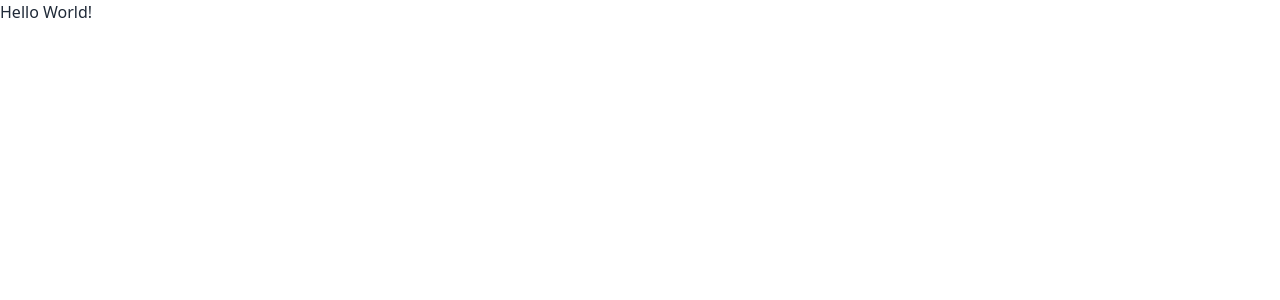
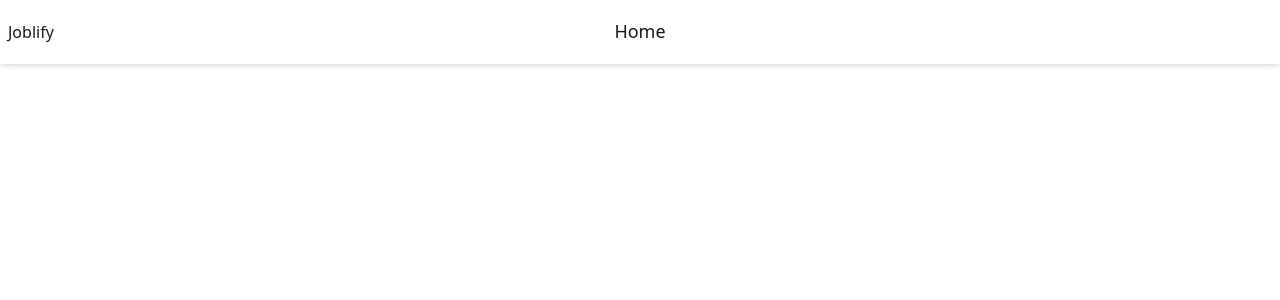
Before and after one commit to johnalmodovar/jobly-remake, a React (Vite) app: page / in a window 1280 px wide. Shown: the top 300 px of the page. Built offline with nearby package versions, Linux system fonts and the light colour scheme.

Commit message:
added Navbar

```diff
--- a/src/App.tsx
+++ b/src/App.tsx
@@ -1,9 +1,17 @@
+/** App.
+ *
+ * @description
+ * Main component for entire application. Holds all funcitonality.
+ */
+
 // import { useState } from 'react'
+
+import Navbar from "./components/Navbar";
 
 export default function App() {
   return (
     <>
-      <p>Hello World!</p>
+      <Navbar />
     </>
   );
 }
--- /dev/null
+++ b/src/components/Navbar/constants.ts
@@ -0,0 +1,6 @@
+export const links = [
+  {
+    href: "#",
+    label: "Home",
+  },
+];
--- /dev/null
+++ b/src/components/Navbar/index.tsx
@@ -0,0 +1,145 @@
+/** Navbar.
+ *
+ * @definition
+ * Navbar of entire application.
+ *
+ * Props:
+ * - logout: function that logs users out. (App)
+ *
+ * State:
+ * - toggleMenu: state that tracks when users click on hamburger menu.
+ */
+
+import { useState } from "react";
+import { v4 as uuidv4 } from "uuid";
+import { AiOutlineMenu, AiOutlineClose } from "react-icons/ai";
+
+import { links } from "./constants";
+
+export default function Navbar() {
+  const [toggleMenu, setToggleMenu] = useState(false);
+
+  const handleClick = () => {
+    setToggleMenu(!toggleMenu);
+  };
+
+  return (
+    <nav
+      className="
+        bg-white
+        fixed
+        navbar
+        opacity-90
+        shadow-md
+        top-0
+        z-10
+      "
+    >
+      <div className="navbar-start">
+        <a className="text-black" href="#">
+          Joblify
+        </a>
+      </div>
+      <div className="navbar-center">
+        <div
+          className="
+            gap-8
+            hidden
+            items-center
+            lg:flex
+          "
+        >
+          {links.map(({ label, href }) => (
+            <a
+              aria-label={`Go to ${label} section`}
+              className="
+                group
+                inline-block
+                text-black
+                text-lg
+              "
+              key={`${label}-${uuidv4()}`}
+              href={href}
+            >
+              {label}
+              <div
+                className="
+                  bg-gray-700
+                  duration-500
+                  group-hover:w-full
+                  h-[2px]
+                  transition-all
+                  w-0
+                "
+              />
+            </a>
+          ))}
+        </div>
+      </div>
+      <div className="navbar-end">
+        <div
+          className="
+            flex
+            justify-end
+            lg:hidden
+            p-5
+            text-3xl
+          "
+        >
+          {toggleMenu ? (
+            <button
+              arial-label="close navigation bar menu"
+              className="hover:text-gray-700 text-black"
+              onClick={handleClick}
+            >
+              <AiOutlineClose />
+            </button>
+          ) : (
+            <button
+              arial-label="open navigation bar menu"
+              className="hover:text-gray-700 text-black"
+              onClick={handleClick}
+            >
+              <AiOutlineMenu />
+            </button>
+          )}
+        </div>
+        <div
+          className={`
+            bg-white
+            bottom-0
+            duration-500
+            fixed
+            lg:hidden
+            overflow-y-auto
+            pl-4
+            py-24
+            ${toggleMenu ? "left-0" : "left-[-100%]"}
+            top-20
+            w-full
+          `}
+        >
+          {links.map(({ label, href }) => (
+            <a
+              aria-label={`Go to ${label} section`}
+              className="
+                block
+                hover:bg-gray-700
+                hover:rounded-xl
+                hover:text-white
+                hover:w-[98%]
+                px-3
+                py-7
+                text-black
+              "
+              href={href}
+              onClick={handleClick}
+            >
+              {label}
+            </a>
+          ))}
+        </div>
+      </div>
+    </nav>
+  );
+}
```
Also changed, not shown: src/components/Navbar/definitions.ts (added).
